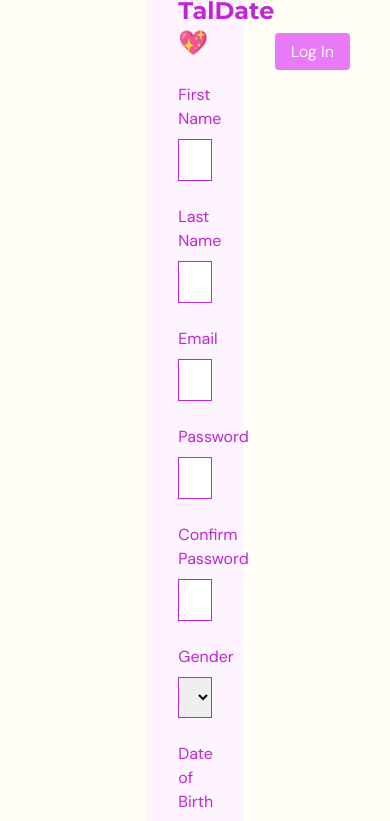
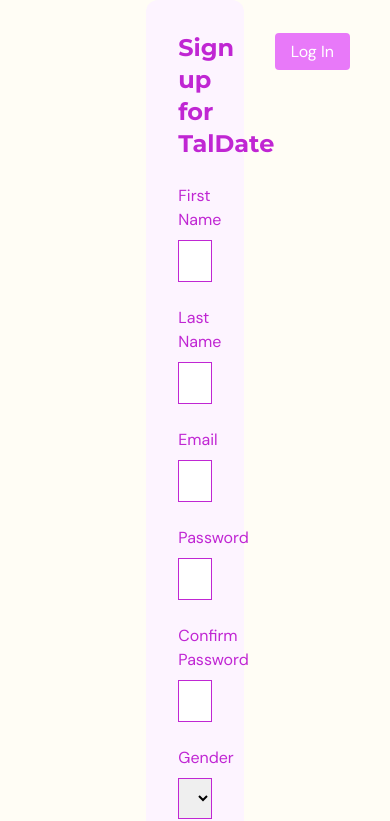
Before and after one commit to heohak/web-project-frontend, a React (Vite) app in the folder frontend/: page /register in a window 390 px wide. Shown: the top 821 px of the page. Built offline with nearby package versions, Linux system fonts and the light colour scheme.

Commit message:
small fix for small screens

```diff
--- a/frontend/src/components/LoginContainer.tsx
+++ b/frontend/src/components/LoginContainer.tsx
@@ -1,11 +1,11 @@
 import * as React from "react";
 
 
-interface ContainerProps {
+interface LoginContainerProps {
     children: React.ReactNode;
 }
 
-const LoginContainer: React.FC<ContainerProps> = ({ children }) => {
+const LoginContainer: React.FC<LoginContainerProps> = ({ children }) => {
     return (
         <div className="flex flex-col bg-fuchsia-50 h-max w-1/4 rounded-xl p-8">{children}</div>
         )
--- /dev/null
+++ b/frontend/src/components/RegisterContainer.tsx
@@ -0,0 +1,14 @@
+import * as React from "react";
+
+
+interface RegisterContainerProps {
+    children: React.ReactNode;
+}
+
+const RegisterContainer: React.FC<RegisterContainerProps> = ({ children }) => {
+    return (
+        <div className="flex flex-col bg-fuchsia-50 h-max w-1/4 mt-auto rounded-xl p-8">{children}</div>
+        )
+}
+
+export default RegisterContainer;
--- a/frontend/src/pages/LoginPage.tsx
+++ b/frontend/src/pages/LoginPage.tsx
@@ -42,7 +42,7 @@
             <div className="flex h-screen w-screen place-items-center place-content-center">
                 <LoginContainer>
                     <p className="text-fuchsia-600 h-fit font-extrabold font-montserrat text-2xl">
-                        Log in to TalDate 💖
+                        Log in to TalDate
                     </p>
 
                     <form onSubmit={handleSubmit}>
--- a/frontend/src/pages/RegisterPage.tsx
+++ b/frontend/src/pages/RegisterPage.tsx
@@ -1,4 +1,4 @@
-import LoginContainer from '@/components/LoginContainer';
+import RegisterContainer from '@/components/RegisterContainer';
 import Button from '@/components/Button';
 import LinkButton from '@/components/LinkButton';
 
@@ -40,9 +40,9 @@
                 <LinkButton to="/" className="bg-fuchsia-300">Log In</LinkButton>
             </div>
             <div className="flex h-screen w-screen place-items-center place-content-center">
-                <LoginContainer>
+                <RegisterContainer>
                     <p className="text-fuchsia-600 h-fit font-extrabold font-montserrat text-2xl">
-                        Sign up for TalDate 💖
+                        Sign up for TalDate
                     </p>
 
                     <form onSubmit={handleSubmit}>
@@ -160,7 +160,7 @@
                             Sign Up
                         </Button>
                     </form>
-                </LoginContainer>
+                </RegisterContainer>
             </div>
         </>
     )
```
